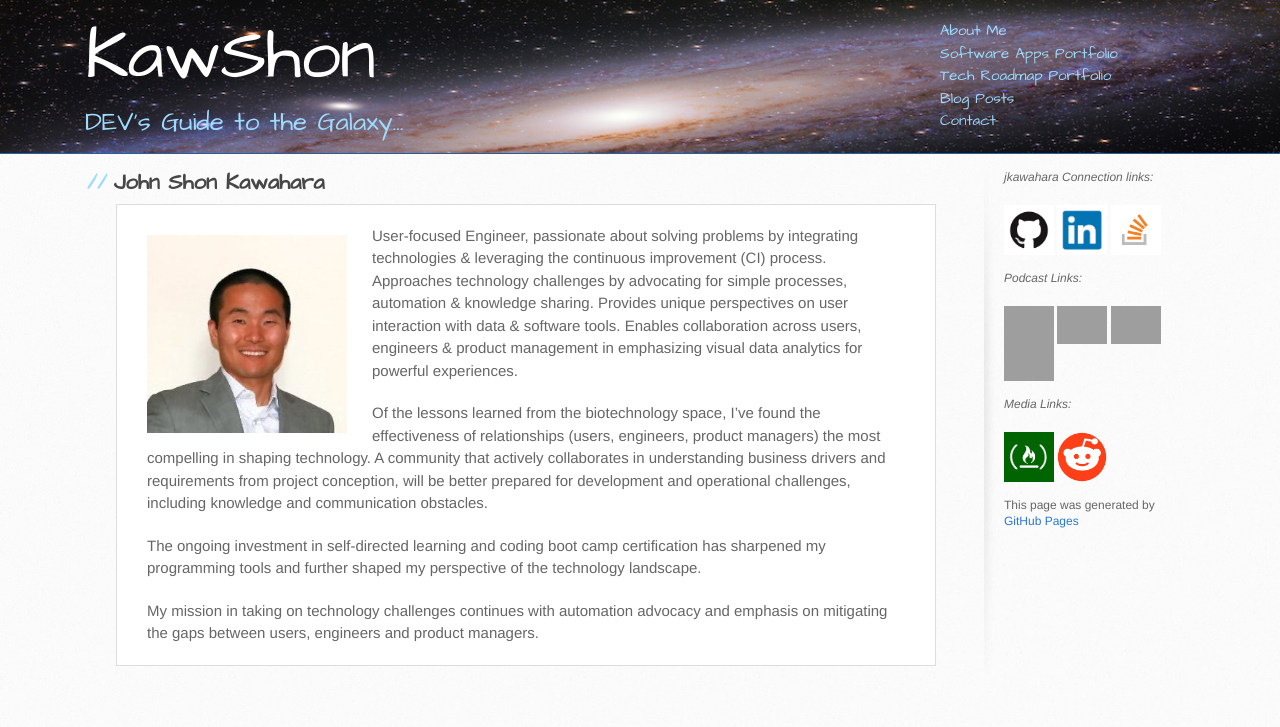
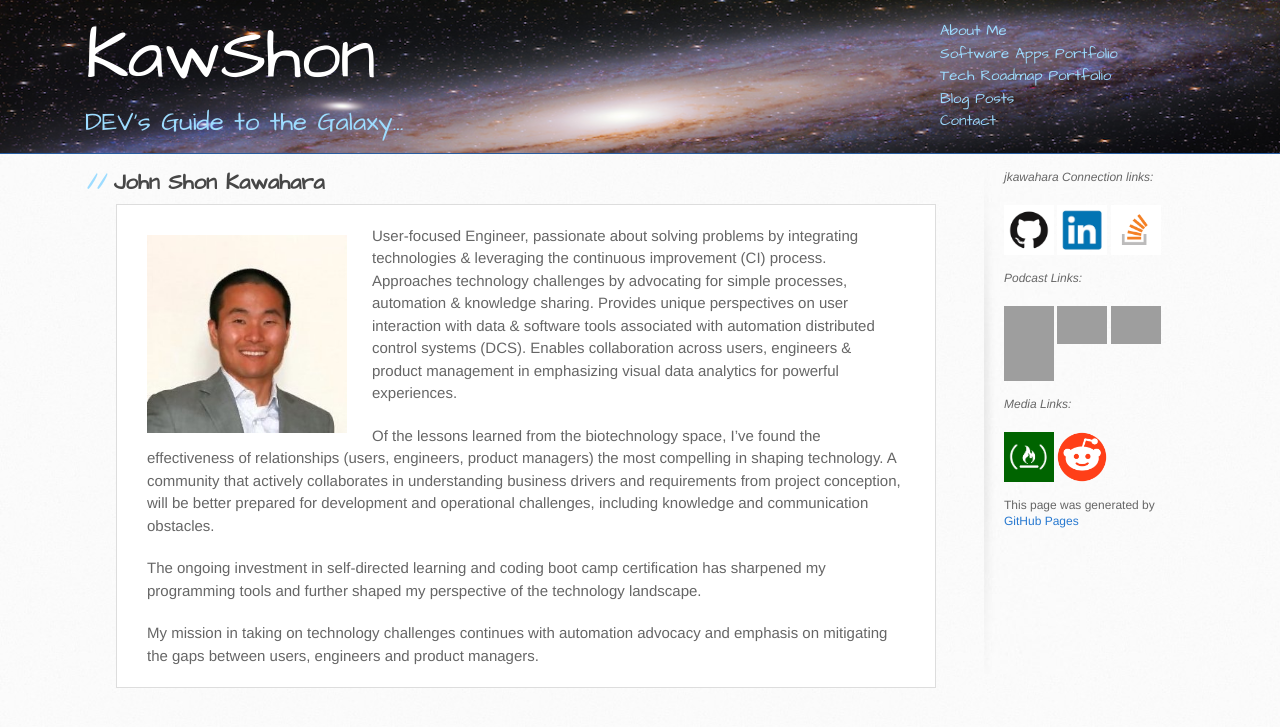
Before and after one commit to jkawahara/jkawahara.github.io, a Jekyll site: the page built from index.html, in a window 1280 px wide. Shown: the top 727 px of the page. Built offline with Jekyll 4.4.1, drawn with Linux system fonts in a browser that asks for light colours; nearby versions of some CDN libraries; grey boxes are pictures that could not be loaded.

Commit message:
Update about me verbiage

```diff
--- a/index.html
+++ b/index.html
@@ -10,7 +10,7 @@ redirect_from:
 <section class="main-section">
   <img src="assets/images/jkawahara.jpg" class="auth-image" alt="John Kawahara">
 
-  <p>User-focused Engineer, passionate about solving problems by integrating technologies & leveraging the continuous improvement (CI) process. Approaches technology challenges by advocating for simple processes, automation & knowledge sharing. Provides unique perspectives on user interaction with data & software tools. Enables collaboration across users, engineers & product management in emphasizing visual data analytics for powerful experiences.</p>
+  <p>User-focused Engineer, passionate about solving problems by integrating technologies & leveraging the continuous improvement (CI) process. Approaches technology challenges by advocating for simple processes, automation & knowledge sharing. Provides unique perspectives on user interaction with data & software tools associated with automation distributed control systems (DCS). Enables collaboration across users, engineers & product management in emphasizing visual data analytics for powerful experiences.</p>
   <p>Of the lessons learned from the biotechnology space, I’ve found the effectiveness of relationships (users, engineers, product managers) the most compelling in shaping technology. A community that actively collaborates in understanding business drivers and requirements from project conception, will be better prepared for development and operational challenges, including knowledge and communication obstacles.
   </p>
   <p>The ongoing investment in self-directed learning and coding boot camp certification has sharpened my programming tools and further shaped my perspective of the technology landscape.</p>
```
